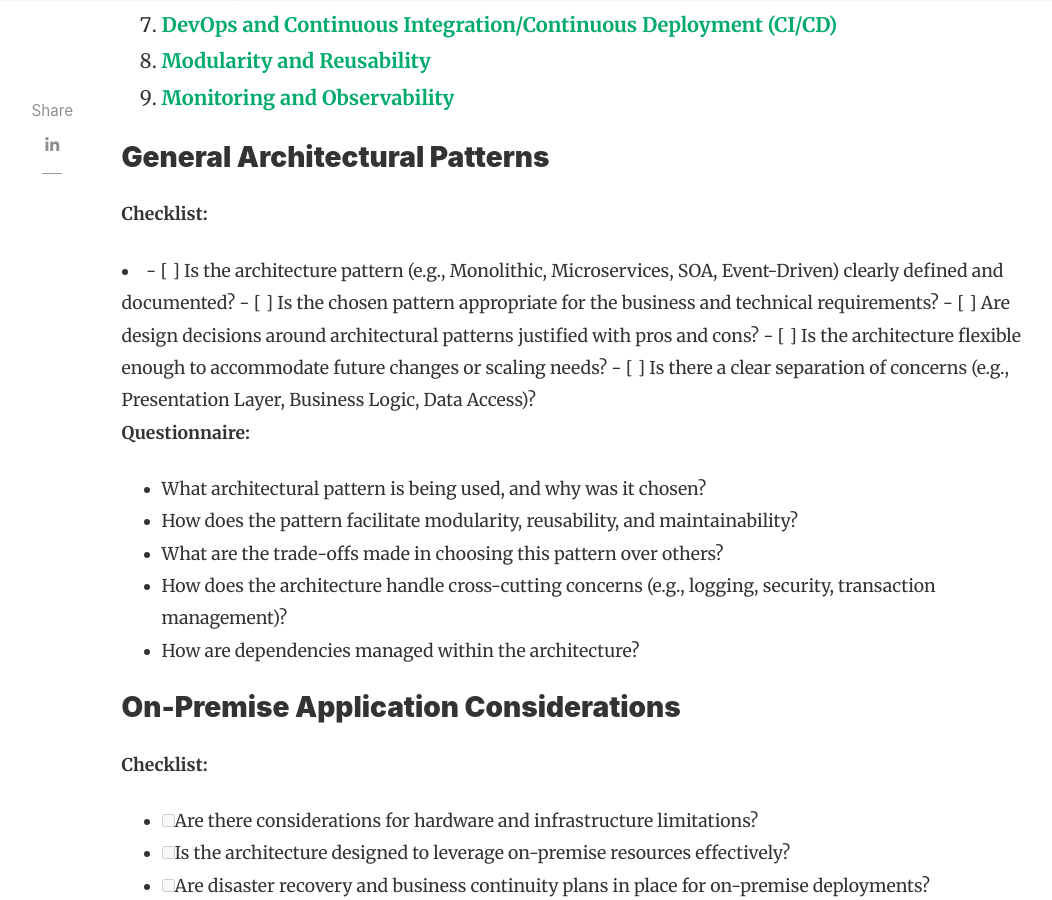
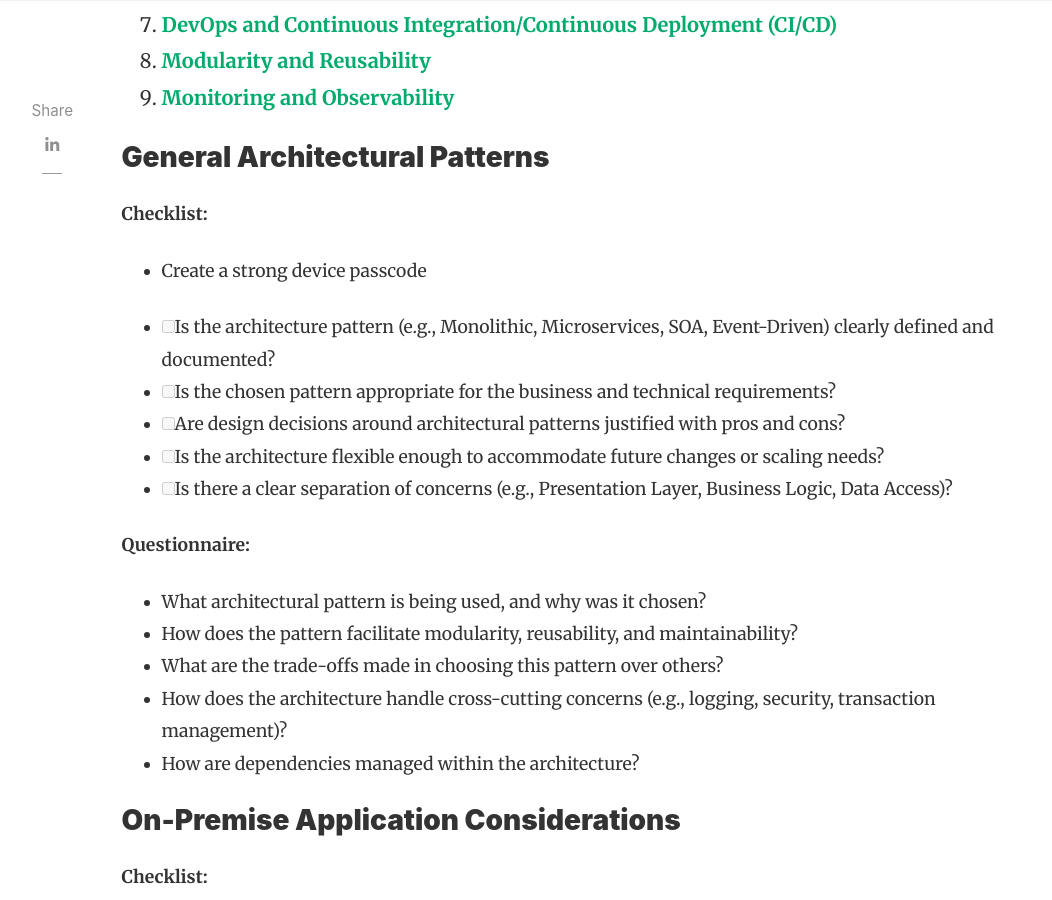
Before and after one commit to arcdesign/arcdesign.github.io, a Jekyll site: the page built from _posts/2024-08-14-arc-patterns.md, in a window 1280 px wide and 900 px high, scrolled down 1144 px. Shown: the whole window, without its empty margins (66-1118 px from the left). Built offline with Jekyll 4.4.1, drawn with Linux system fonts in a browser that asks for light colours; nearby versions of some CDN libraries; comment, search, counter and statistics services are not loaded.

Commit message:
Update 2024-08-14-arc-patterns.md

```diff
--- a/_posts/2024-08-14-arc-patterns.md
+++ b/_posts/2024-08-14-arc-patterns.md
@@ -13,13 +13,18 @@ hidden: true
 ### **General Architectural Patterns**
 
 **Checklist:**
-<li>
+<ul class="ck ck-todolist">
+  <li class="ck-todolist__item">
+    <span class="ck-todolist__item-checkbox"></span>
+    <span class="ck-todolist__item-content">Create a strong device passcode</span>
+  </li>
+</ul>
 - [ ] Is the architecture pattern (e.g., Monolithic, Microservices, SOA, Event-Driven) clearly defined and documented?
 - [ ] Is the chosen pattern appropriate for the business and technical requirements?
 - [ ] Are design decisions around architectural patterns justified with pros and cons?
 - [ ] Is the architecture flexible enough to accommodate future changes or scaling needs?
 - [ ] Is there a clear separation of concerns (e.g., Presentation Layer, Business Logic, Data Access)?
-</li>
+
 **Questionnaire:**
 
 - What architectural pattern is being used, and why was it chosen?
```
